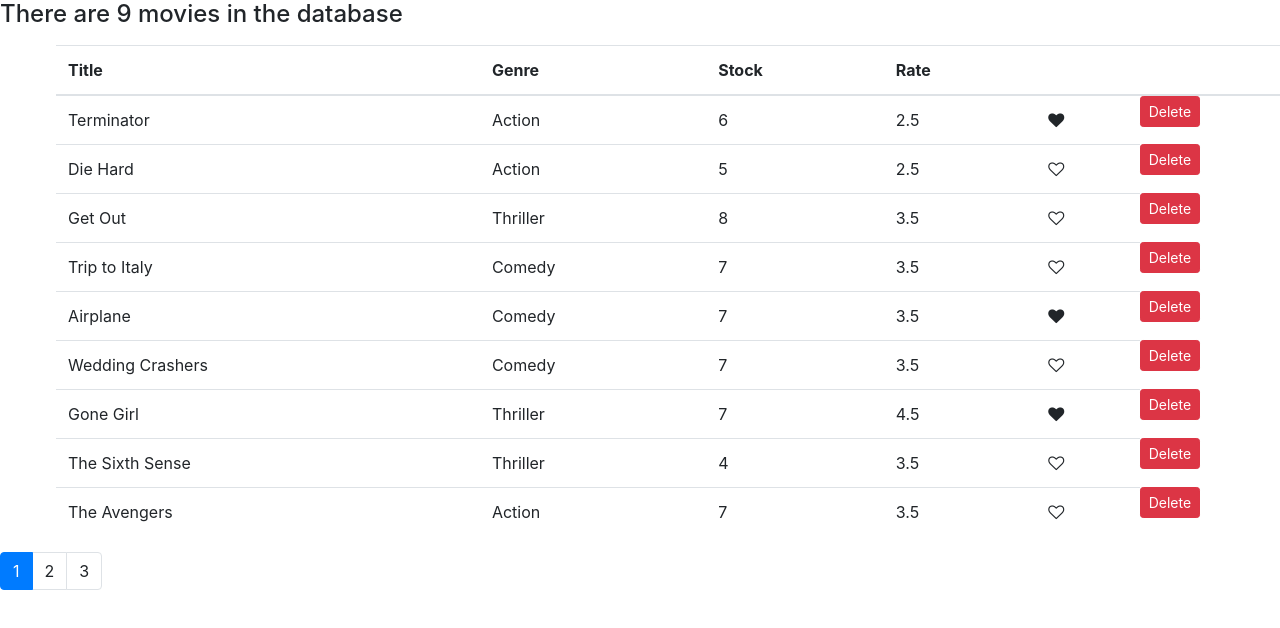
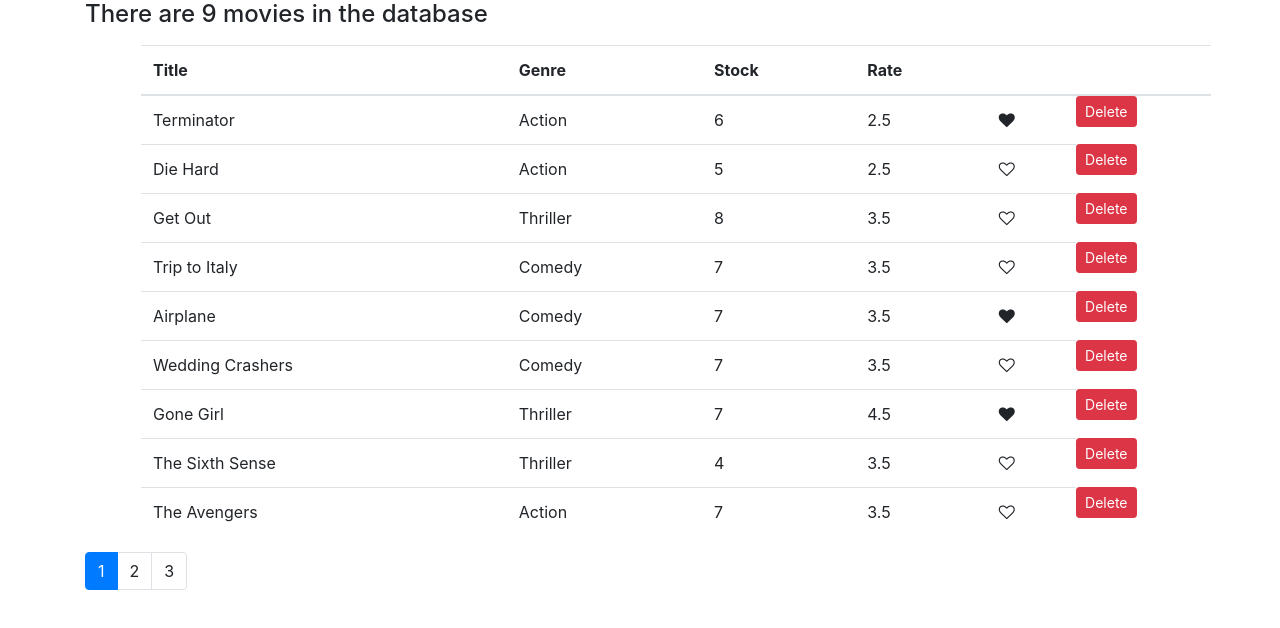
Before and after one commit to msinta/react-codewmosh, a React (Create React App) app in the folder vidly/: page / in a window 1280 px wide. Shown: the top 628 px of the page. Built offline with nearby package versions, Linux system fonts and the light colour scheme.

Commit message:
added pagination

```diff
--- a/vidly/src/components/movies.jsx
+++ b/vidly/src/components/movies.jsx
@@ -56,7 +56,7 @@ class Movies extends Component {
               </td>
               <button
                 className="btn btn-danger btn-sm"
-                onClick={() => this.handleDelete(movie)}
+                onClick={() => this.handleDelete(movie)}Mukhammadusmon Ganiev
               >
                 Delete
               </button>
@@ -74,6 +74,7 @@ class Movies extends Component {
 
     return (
       <React.Fragment>
+        <div className= "container">
         <h4>There are {this.state.newMovies.length} movies in the database</h4>
         <ul>{this.handleTable()}</ul>
         <Pagination
@@ -82,6 +83,7 @@ class Movies extends Component {
           onPageChange={this.handlePageChange}
           currentPage={currentPage}
         />
+        </div>
       </React.Fragment>
     );
   }
```
